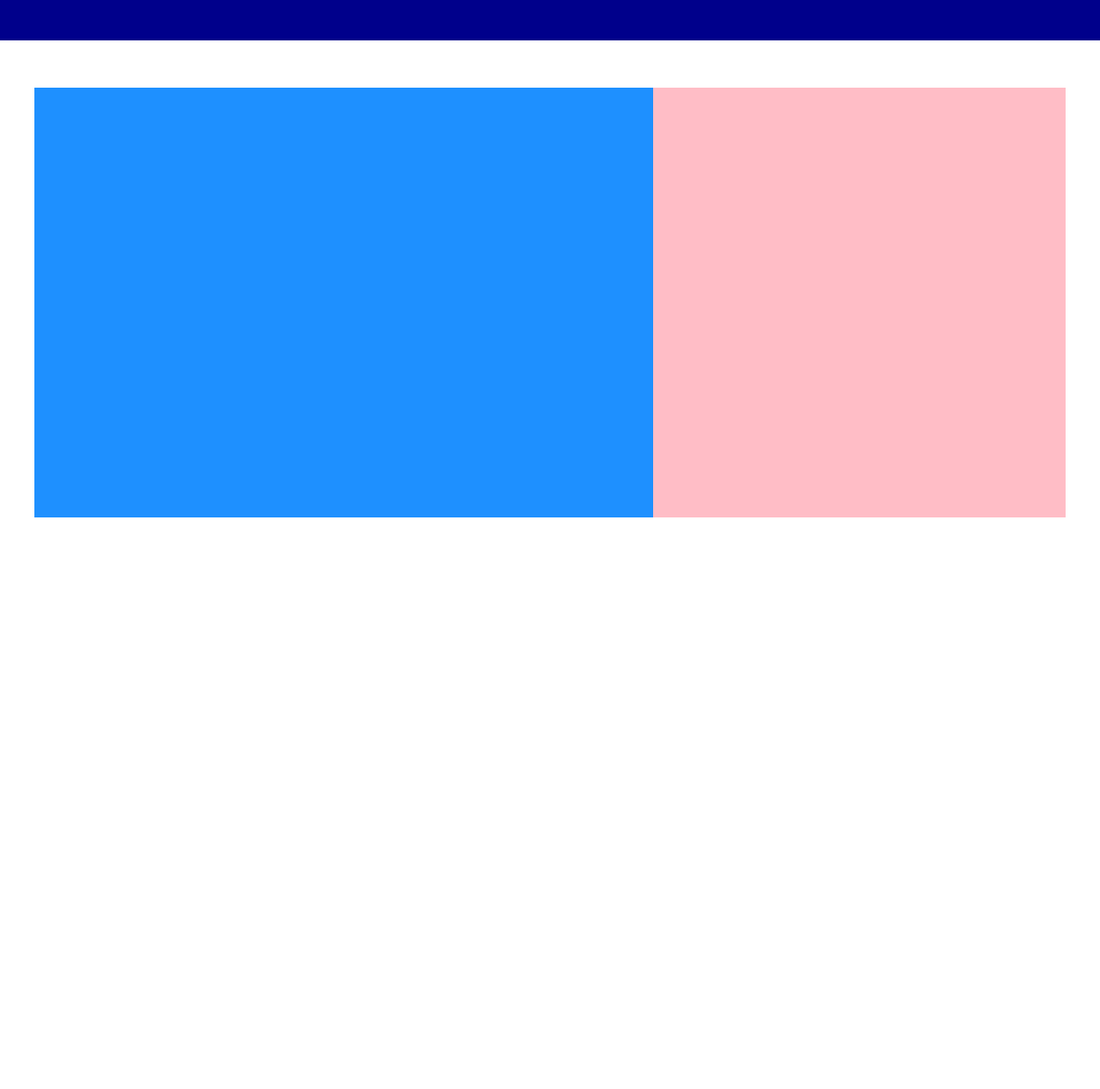
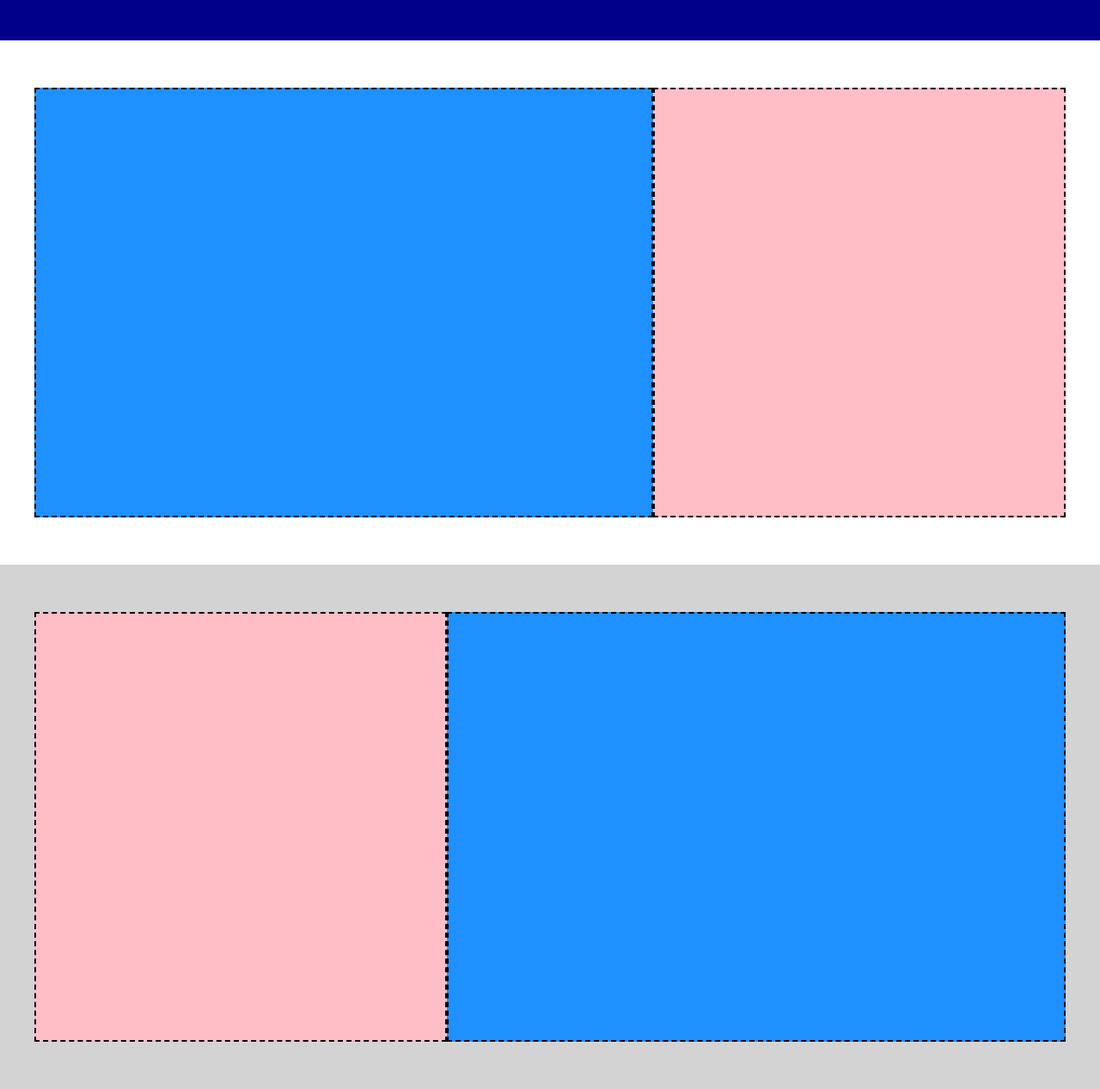
Before and after one commit to ErikaArci99/htmlcss-struttura-discord, a plain HTML site: page index.html in a window 1280 px wide. Shown: the part 539-1806 px from the top of the page at 86% size. Before the commit the page ends 1196 px from the top, so only its background shows below. Drawn offline with Linux system fonts and the light colour scheme.

Commit message:
[UPD] added third section

```diff
--- a/css/style.css
+++ b/css/style.css
@@ -73,3 +73,7 @@ span{
     background-color: #FFBDC6;
     margin: 55px 0px;
 }
+
+.grey-background{
+    background-color: #D3D3D3;
+}
--- a/index.html
+++ b/index.html
@@ -32,8 +32,15 @@
          <!-- secondo quadrato -->
           <section>
             <div class="container">
-                <div class="blue-square"></div>
-                <div class="pink-square"></div>
+                <div class="blue-square border"></div>
+                <div class="pink-square border"></div>
+            </div>
+          </section>
+          <!-- terzo quadrato -->
+          <section>
+            <div class="container grey-background">
+                <div class="pink-square border"></div>
+                <div class="blue-square border"></div>
             </div>
           </section>
     </main>
```
